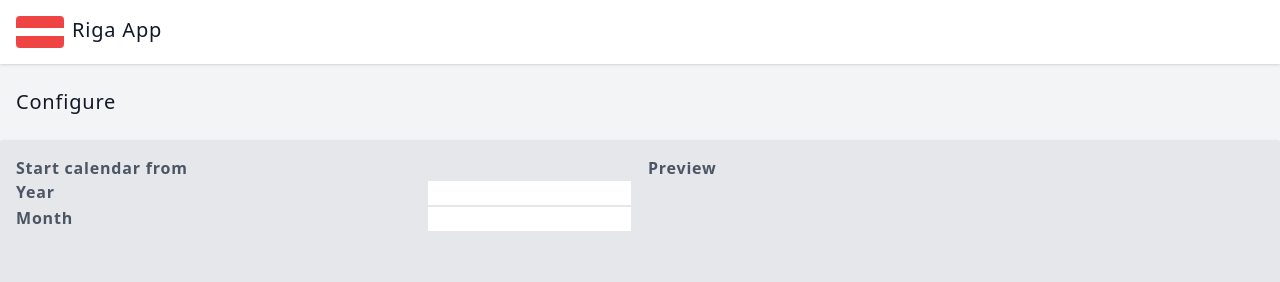
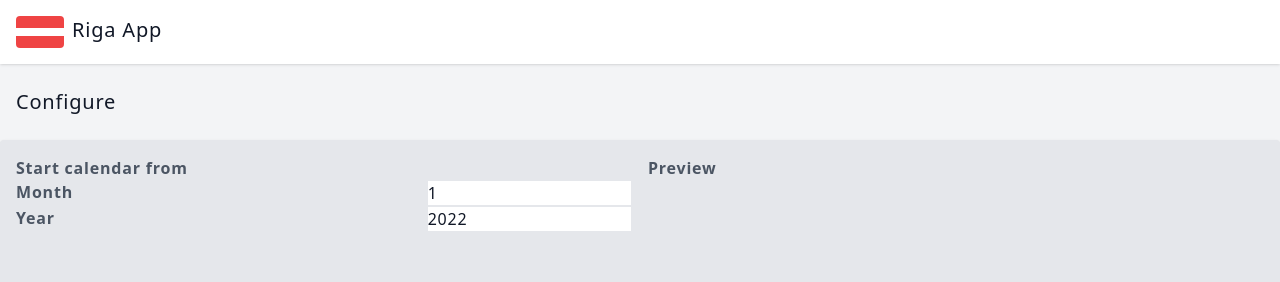
Before and after one commit to polatengin/riga, a React (Create React App) app: page / in a window 1280 px wide. Shown: the top 282 px of the page. Built offline with nearby package versions, Linux system fonts and the light colour scheme.

Commit message:
swapping month and year controls location

```diff
--- a/src/App.tsx
+++ b/src/App.tsx
@@ -22,22 +22,21 @@ export const App: FunctionComponent = () => {
             <div className="flex">
               <div className="w-2/3">
                 <label className="text-gray-600 font-bold pr-4">
+                  Month
+                </label>
+              </div>
+              <div className="w-1/3">
+                <input className="form-input block w-full border" type="number" value={month} min="1" max="12" onChange={(e) => { setMonth(Math.max(1, parseInt(e.target.value))); }} />
+              </div>
+            </div>
+            <div className="flex">
+              <div className="w-2/3">
+                <label className="text-gray-600 font-bold pr-4">
                   Year
                 </label>
               </div>
               <div className="w-1/3">
-                <input className="form-input block w-full border" type="number" value="" />
-              </div>
-            </div>
-
-            <div className="flex">
-              <div className="w-2/3">
-                <label className="text-gray-600 font-bold pr-4">
-                  Month
-                </label>
-              </div>
-              <div className="w-1/3">
-                <input className="form-input block w-full border" type="number" value="" />
+                <input className="form-input block w-full border" type="number" value={year} onChange={(e) => { setYear(parseInt(e.target.value)); }} />
               </div>
             </div>
           </div>
```
